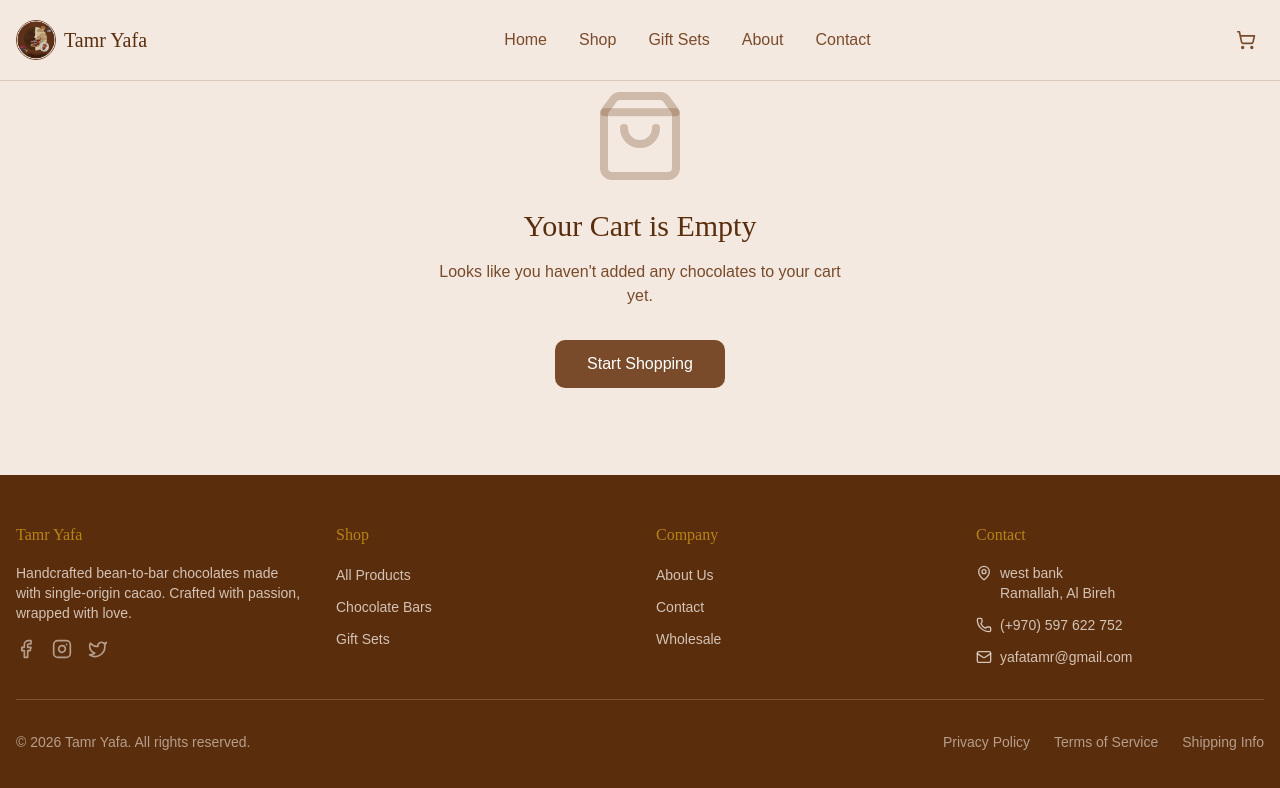
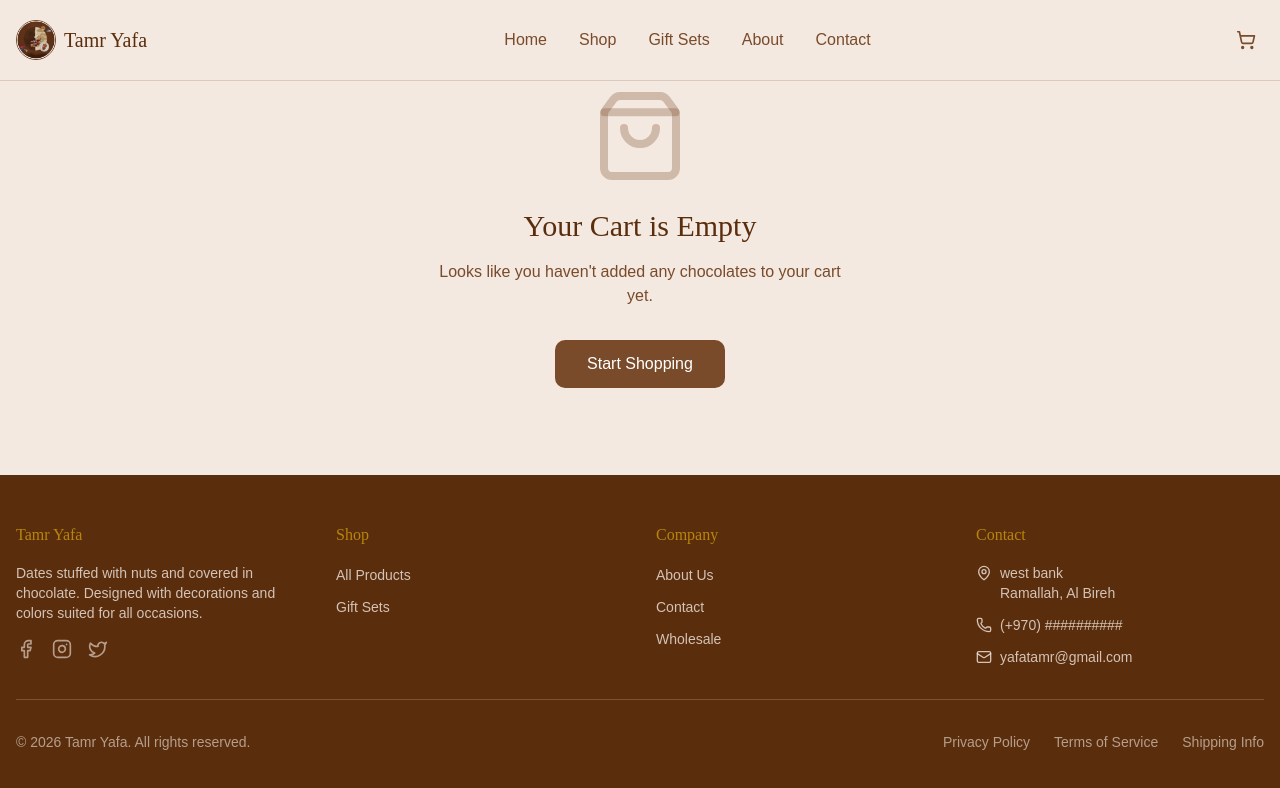
Before and after one commit to sicario-cs/Tamr-Yafa, a React (Vite) app: page /cart in a window 1280 px wide. Shown: the top 788 px of the page. Built offline with nearby package versions, Linux system fonts and the light colour scheme.

Commit message:
version 1.0.3

```diff
--- a/src/components/Footer.jsx
+++ b/src/components/Footer.jsx
@@ -14,7 +14,7 @@ export function Footer() {
                     <div>
                         <h3 className="font-heading text-[#B8860B] mb-4">Tamr Yafa</h3>
                         <p className="text-[#F3E9E1]/80 text-sm mb-4">
-                            Handcrafted bean-to-bar chocolates made with single-origin cacao. Crafted with passion, wrapped with love.
+                            Dates stuffed with nuts and covered in chocolate. Designed with decorations and colors suited for all occasions.
                         </p>
                         <div className="flex gap-4">
                             <a
@@ -56,15 +56,7 @@ export function Footer() {
                                     All Products
                                 </button>
                             </li>
-                            <li>
-                                <button
-                                    type="button"
-                                    onClick={() => navigate('/shop')}
-                                    className="text-[#F3E9E1]/80 hover:text-[#B8860B] transition-colors text-sm"
-                                >
-                                    Chocolate Bars
-                                </button>
-                            </li>
+
                             <li>
 
                             </li>
@@ -122,7 +114,7 @@ export function Footer() {
                             </li>
                             <li className="flex items-center gap-2 text-sm text-[#F3E9E1]/80">
                                 <Phone className="w-4 h-4 shrink-0" />
-                                <span>(+970) 597 622 752</span>
+                                <span>(+970) ##########</span>
                             </li>
                             <li className="flex items-center gap-2 text-sm text-[#F3E9E1]/80">
                                 <Mail className="w-4 h-4 shrink-0" />
--- a/src/pages/ContactPage.jsx
+++ b/src/pages/ContactPage.jsx
@@ -84,7 +84,7 @@ export function ContactPage() {
             </div>
             <h3 className="font-heading text-[#5A2D0C] mb-2">Phone</h3>
             <p className="text-[#7A4B2A]/70 text-sm">
-              (+970) 597 622 752
+              (+970) ##########
             </p>
           </div>
         </div>
--- a/src/pages/home.jsx
+++ b/src/pages/home.jsx
@@ -7,6 +7,7 @@ import { ProductCard } from '../components/ProductCard';
 import { useCart } from '../components/CartContext.jsx';
 import { getFeaturedProducts } from '../products-data.js';
 import homePageImage from '../assets/HomePageImage.png';
+import chocolateTamrImage from '../assets/ProductsImage/chocolateTamr.jpeg';
 import palestinianCollectionImage from '../assets/ProductsImage/palestineFlage.jpeg';
 export function HomePage() {
     const [newsletterEmail, setNewsletterEmail] = useState('');
@@ -35,7 +36,7 @@ export function HomePage() {
             <section className="relative h-[600px] md:h-[700px] flex items-center">
                 <div className="absolute inset-0">
                     <img
-                        src={homePageImage}
+                        src={chocolateTamrImage}
                         alt="Artisan chocolates"
                         className="w-full h-full object-cover"
                     />
@@ -48,10 +49,10 @@ export function HomePage() {
                             Taste the Story
                         </h1>
                         <p className="text-[#F3E9E1] text-xl md:text-2xl mb-4">
-                            Handcrafted Chocolates from Bean to Bar
+                            Handcrafted Dates Stuffed with Nuts & Chocolate
                         </p>
                         <p className="text-[#F3E9E1]/90 text-lg mb-8">
-                            Made with single-origin cacao, crafted in small batches, and beautifully wrapped.
+                            Dates stuffed with nuts, covered in chocolate, and beautifully wrapped for every occasion.
                         </p>
                         <button
                             type="button"
```
